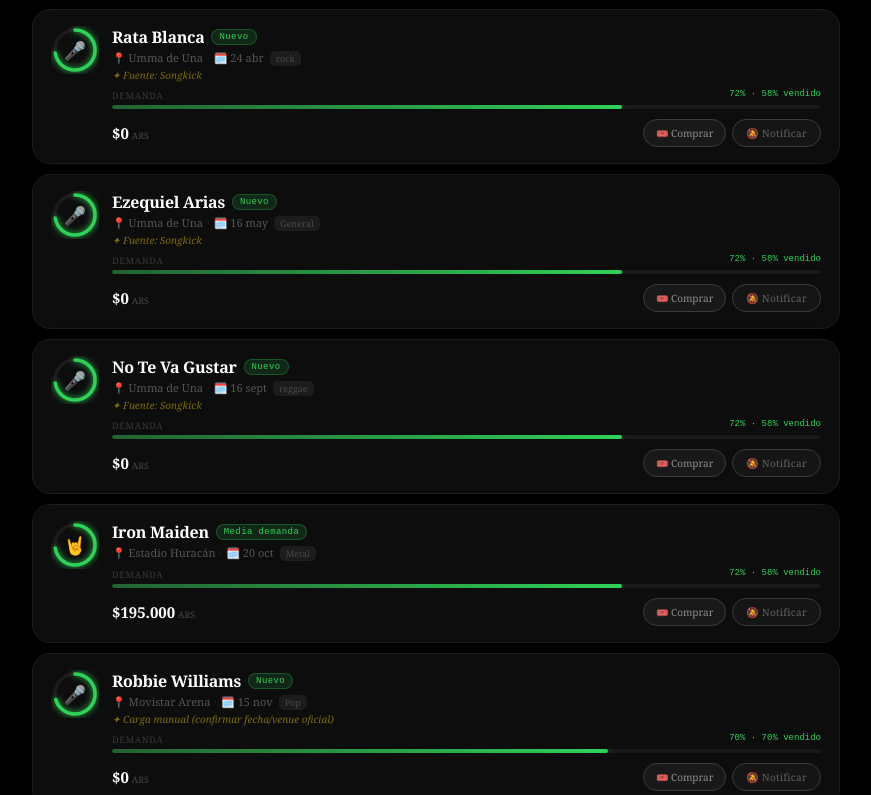
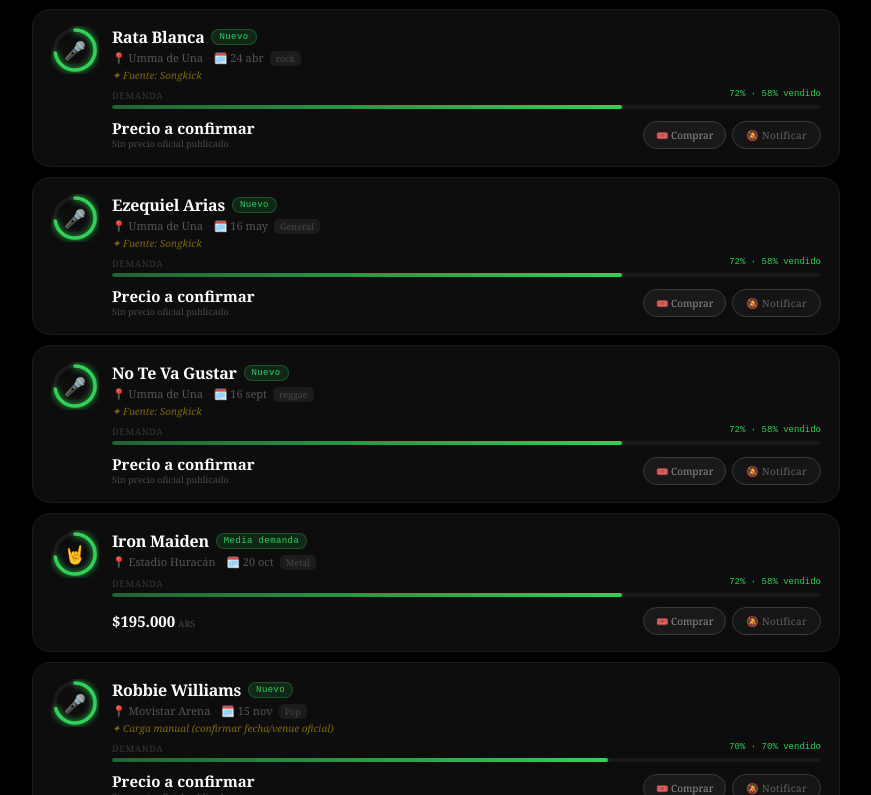
Before and after one commit to Micaloruckx/radar-recitales, a React (Vite) app: page / in a window 1280 px wide. Shown: the part 1785-2580 px from the top of the page, without its empty margins (204-1075 px from the left). Built offline with nearby package versions, Linux system fonts and the light colour scheme; no server answers.

Commit message:
ui: mostrar precio a confirmar cuando no hay valor oficial

```diff
--- a/src/App.jsx
+++ b/src/App.jsx
@@ -357,6 +357,7 @@
           {filtered.map((c, i) => {
             const { color, glow } = getDemandInfo(c.demand);
             const isSoldOut = c.demand === 100;
+            const hasKnownPrice = Number(c.priceARS) > 0;
             const ringSize = isMobile ? 42 : 48;
 
             return (
@@ -475,13 +476,18 @@
                     }}>
                       <div>
                         <div style={{ fontSize: isMobile ? 13 : 15, fontWeight: 800, color: "#fff", lineHeight: 1.2 }}>
-                          {showUSD ? fmtUSD(c.priceARS, usdToArs) : fmtARS(c.priceARS)}
-                          <span style={{ fontSize: 9, color: "#48484a", fontWeight: 400, marginLeft: 3 }}>
-                            {showUSD ? "USD" : "ARS"}
-                          </span>
+                          {hasKnownPrice ? (showUSD ? fmtUSD(c.priceARS, usdToArs) : fmtARS(c.priceARS)) : "Precio a confirmar"}
+                          {hasKnownPrice && (
+                            <span style={{ fontSize: 9, color: "#48484a", fontWeight: 400, marginLeft: 3 }}>
+                              {showUSD ? "USD" : "ARS"}
+                            </span>
+                          )}
                         </div>
-                        {showUSD && (
+                        {showUSD && hasKnownPrice && (
                           <div style={{ fontSize: 9, color: "#48484a" }}>{fmtARS(c.priceARS)} ARS</div>
+                        )}
+                        {!hasKnownPrice && (
+                          <div style={{ fontSize: 9, color: "#48484a" }}>Sin precio oficial publicado</div>
                         )}
                       </div>
 
```
